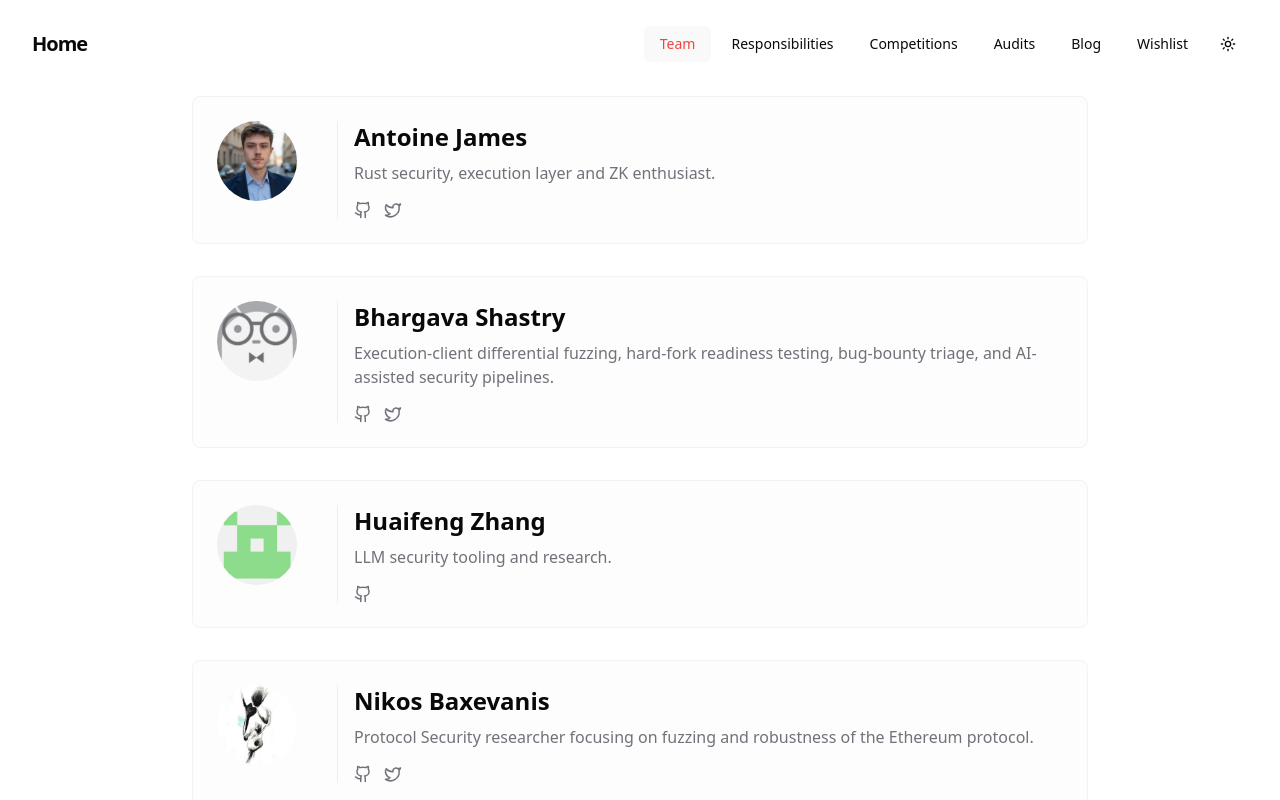
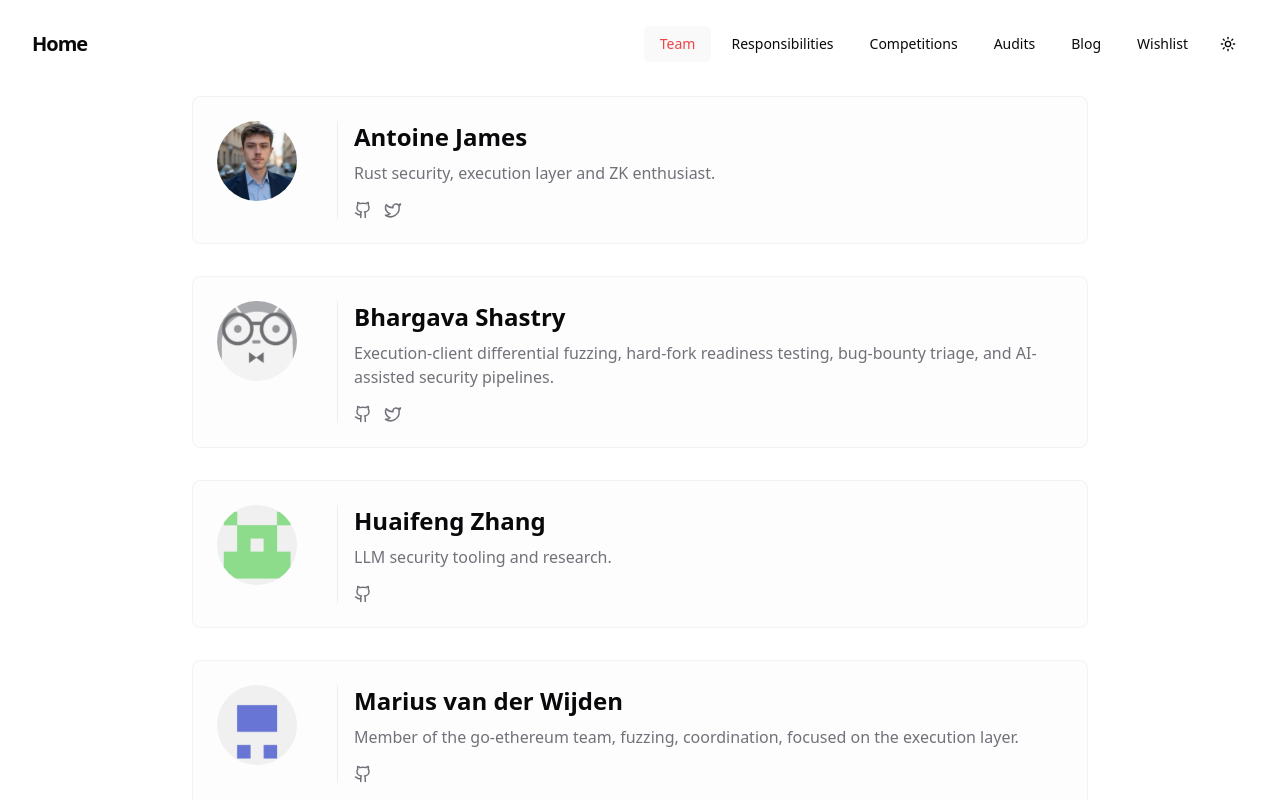
Before and after one commit to ethereum/protocol-security, a React (Vite) app: page /team in a window 1280 px wide. Shown: the top 800 px of the page. Built offline with nearby package versions, Linux system fonts and the light colour scheme.

Commit message:
Add Marius van der Wijden to team page

```diff
--- a/src/pages/team.tsx
+++ b/src/pages/team.tsx
@@ -32,6 +32,12 @@ const teamMembers: TeamMember[] = [
     description: 'LLM security tooling and research.',
     github: 'https://github.com/jzh18',
     image: '/images/huaifeng.png',
+  },
+  {
+    name: 'Marius van der Wijden',
+    description: 'Member of the go-ethereum team, fuzzing, coordination, focused on the execution layer.',
+    github: 'https://github.com/MariusVanDerWijden',
+    image: '/images/marius.jpg',
   },
   {
     name: 'Nikos Baxevanis',
```
Also changed, not shown: public/images/marius.jpg (added).
